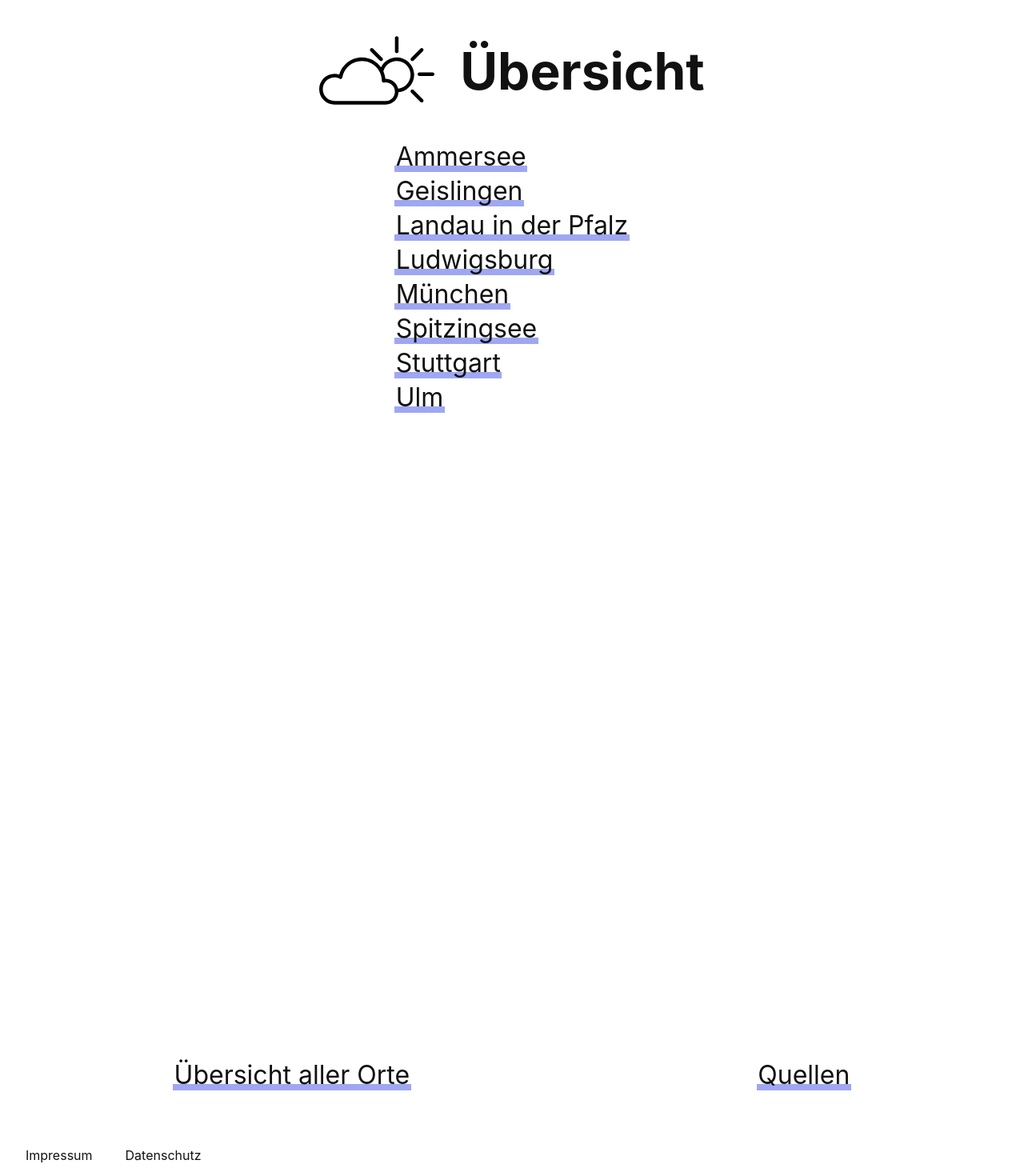
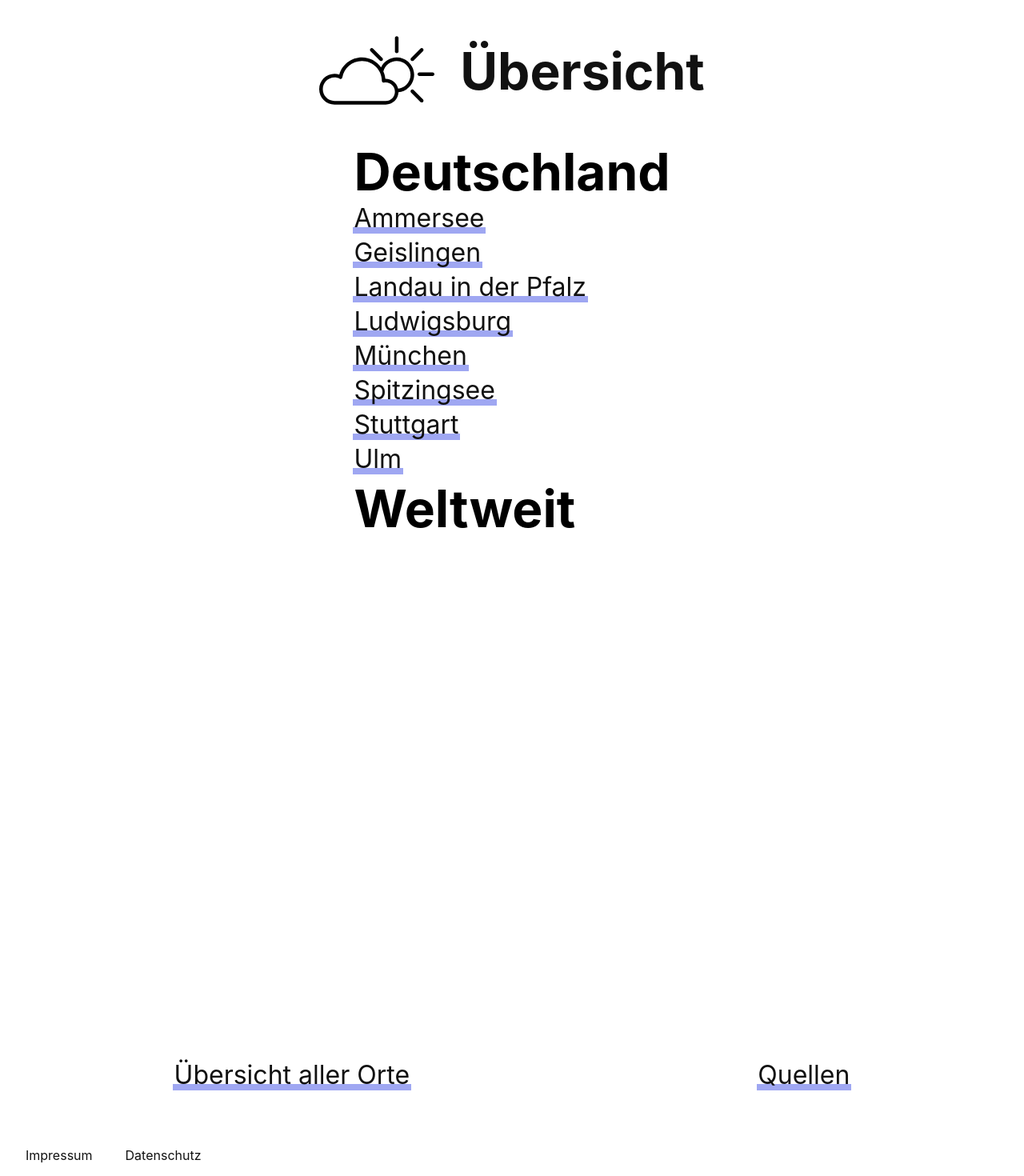
Before and after one commit to app-5ls-de/wetter, a Jekyll site: the page built from index.html, in a window 1280 px wide. Shown: the whole page at 80% size. Built offline with Jekyll 4.4.1, drawn with Linux system fonts in a browser that asks for light colours.

Commit message:
added collection for other countries

```diff
--- a/_config.yml
+++ b/_config.yml
@@ -2,7 +2,10 @@ title: Wetter
 url: https://wetter.app.5ls.de
 
 collections:
-  ort:
+  deutschland:
+    output: true
+    permalink: /:title/
+  welt:
     output: true
     permalink: /:title/
 
@@ -10,7 +13,12 @@ collections:
 defaults:
   - scope:
       path: ""
-      type: "ort"
+      type: "deutschland"
+    values:
+      layout: "ort-default"
+  - scope:
+      path: ""
+      type: "welt"
     values:
       layout: "ort-default"
 
--- a/index.html
+++ b/index.html
@@ -3,7 +3,13 @@ layout: main
 title: Übersicht
 ---
 <div class="liste">
-    {% for ort in site.ort %}
+    <h1>Deutschland</h1>
+    {% for ort in site.deutschland %}
+    <a href="{{ort.url}}" id="{{ort.url | slugify}}">{{ort.title}}</a><br>
+    {% endfor %}
+
+    <h1>Weltweit</h1>
+    {% for ort in site.welt %}
     <a href="{{ort.url}}" id="{{ort.url | slugify}}">{{ort.title}}</a><br>
     {% endfor %}
 </div>
```
Also changed, not shown: _deutschland/ammersee.md (renamed from _ort/ammersee.md), _deutschland/geislingen.md (renamed from _ort/geislingen.md), _deutschland/landau.md (renamed from _ort/landau.md), _deutschland/ludwigsburg.md (renamed from _ort/ludwigsburg.md), _deutschland/muenchen.md (renamed from _ort/muenchen.md), _deutschland/spitzingsee.md (renamed from _ort/spitzingsee.md), _deutschland/stuttgart.md (renamed from _ort/stuttgart.md), _deutschland/ulm.md (renamed from _ort/ulm.md).
